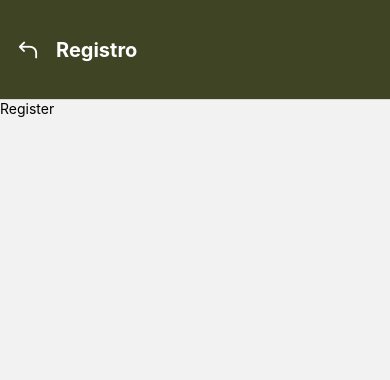
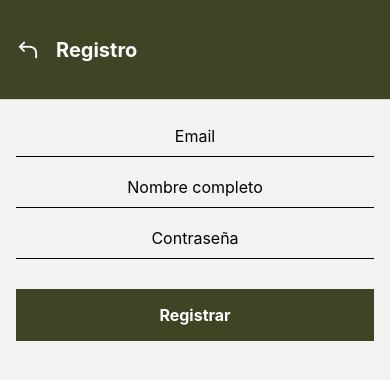
Before and after one commit to exithial/agrovid, a React Native app: screen /Register in a window 390 px wide. Shown: the top 380 px of the page. Built offline with nearby package versions, Linux system fonts and the light colour scheme; no server answers.

Commit message:
✨ Registro de usuario

```diff
--- a/components/Header.js
+++ b/components/Header.js
@@ -1,14 +1,32 @@
-import React from "react";
+import React, { useState, useEffect } from "react";
 import { Text, View, TouchableOpacity } from "react-native";
 import { AntDesign } from "@expo/vector-icons";
 import { firebase } from "../config";
 
 const Header = ({ title }) => {
   const user = firebase.auth().currentUser;
+  const [fullName, setFullName] = useState("");
 
   async function logout() {
     await firebase.auth().signOut();
   }
+
+  function getFullName() {
+    firebase
+      .firestore()
+      .collection("users")
+      .doc(firebase.auth().currentUser.uid)
+      .get()
+      .then((doc) => {
+        setFullName(doc.data().fullName);
+      });
+  }
+
+  useEffect(() => {
+    if (user) {
+      getFullName();
+    }
+  }, []);
 
   return (
     <View
@@ -20,7 +38,7 @@ const Header = ({ title }) => {
     >
       {user && <View style={{ width: 50 }} />}
       <Text style={{ fontWeight: "bold", fontSize: 20, color: "#fff" }}>
-        {title}
+        {user ? `Bienvenido ${fullName}` : title}
       </Text>
       {user && (
         <TouchableOpacity onPress={() => logout()}>
--- a/src/Register.js
+++ b/src/Register.js
@@ -1,14 +1,103 @@
-import React from "react";
-import { Text, View } from "react-native";
+import React, { useState } from "react";
+import {
+  Text,
+  View,
+  TouchableOpacity,
+  TextInput,
+  StyleSheet,
+  Alert,
+} from "react-native";
+import { firebase } from "../config";
+import { validateEmail } from "../functions";
 
 const Register = () => {
+  const [email, setEmail] = useState("");
+  const [fullName, setFullName] = useState("");
+  const [password, setPassword] = useState("");
+
+  async function RegisterUser() {
+    try {
+      if (email === "" || password === "" || fullName === "") {
+        Alert.alert("Debe llenar todos los campos");
+      } else if (!validateEmail(email)) {
+        Alert.alert("Email con formato inválido");
+      } else {
+        await firebase
+          .auth()
+          .createUserWithEmailAndPassword(email, password)
+          .then(() => {
+            firebase
+              .firestore()
+              .collection("users")
+              .doc(firebase.auth().currentUser.uid)
+              .set({ fullName, email }).then(()=>{
+                Alert.alert("Registro completo, estás dentro!");
+              });
+          })
+          .catch((error) => {
+            Alert.alert(error.message);
+          });
+      }
+    } catch (error) {
+      Alert.alert(error.message);
+    }
+  }
+
   return (
-    <View>
-      <Text>Register</Text>
+    <View style={styles.container}>
+      <TextInput
+        style={styles.textInput}
+        placeholder="Email"
+        onChangeText={(text) => setEmail(text)}
+        autoCapitalize="none"
+        autoCorrect={false}
+        value={email}
+      />
+      <TextInput
+        style={styles.textInput}
+        placeholder="Nombre completo"
+        onChangeText={(text) => setFullName(text)}
+        value={fullName}
+      />
+      <TextInput
+        style={styles.textInput}
+        placeholder="Contraseña"
+        onChangeText={(text) => setPassword(text)}
+        autoCapitalize="none"
+        autoCorrect={false}
+        secureTextEntry
+        value={password}
+      />
+      <TouchableOpacity style={styles.button} onPress={() => RegisterUser()}>
+        <Text style={styles.buttonText}>Registrar</Text>
+      </TouchableOpacity>
     </View>
   );
 };
 
-Register.defaultProps = {};
+const styles = StyleSheet.create({
+  container: { padding: 16, flex: 1, alignItems: "center" },
+  textInput: {
+    padding: 10,
+    width: "100%",
+    fontSize: 16,
+    borderBottomWidth: 1,
+    borderBottomColor: "#000",
+    marginBottom: 10,
+    textAlign: "center",
+  },
+  button: {
+    marginTop: 20,
+    width: "100%",
+    backgroundColor: "#3E4424",
+    padding: 16,
+  },
+  buttonText: {
+    fontSize: 16,
+    fontWeight: "bold",
+    color: "#fff",
+    textAlign: "center",
+  },
+});
 
 export default Register;
```
